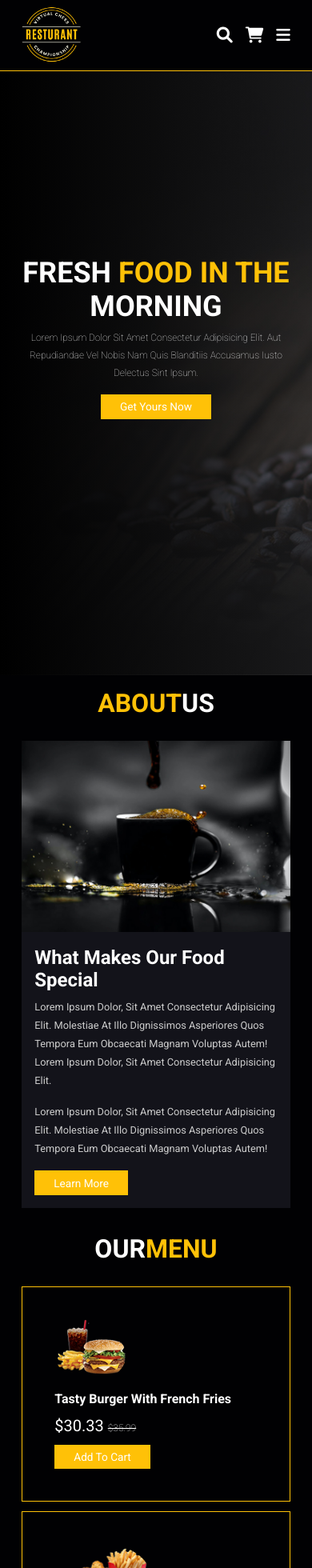
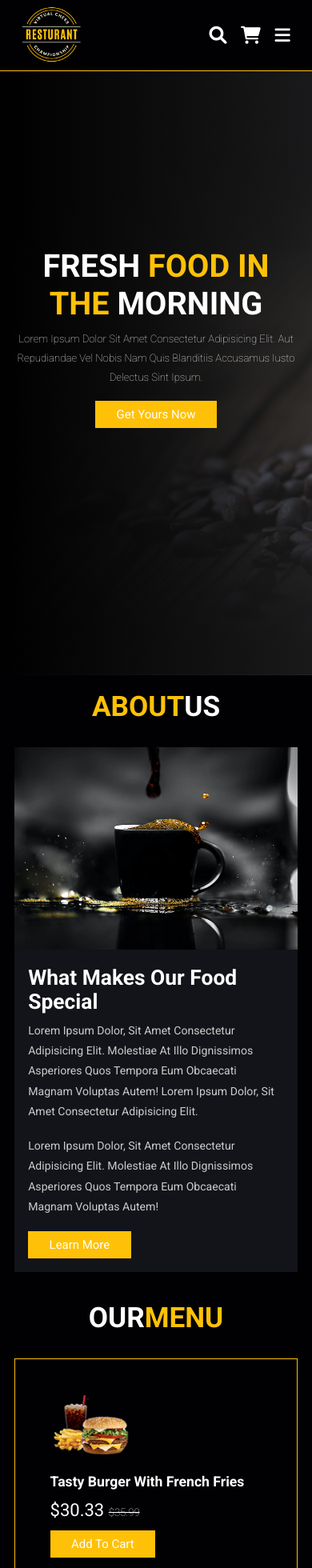
Before and after one commit to vaishu1109/restaurant-website-using-reactjs, a React (Create React App) app: page / in a window 390 px wide. Shown: the top 1960 px of the page at 80% size. Built offline with nearby package versions, Linux system fonts and the light colour scheme.

Commit message:
Responsiveness

```diff
--- a/src/Data.js
+++ b/src/Data.js
@@ -74,12 +74,15 @@ const cart = [
 const product = [
   {
     img: productImage1,
+    name: "Burger",
   },
   {
     img: productImage2,
+    name: "Cup Cake"
   },
   {
     img: productImage3,
+    name: "Cup Cake"
   },
 ];
 const review = [
--- a/src/assets/css/style.css
+++ b/src/assets/css/style.css
@@ -71,3 +71,16 @@ section {
       font-size: 50%;
     }
   }
+  @media (max-width: 991px) {
+    html {
+      font-size: 55%;
+    }
+
+    .header {
+      padding: 1.5rem 2rem;
+    }
+
+    section {
+      padding: 2rem;
+    }
+  }
--- a/src/components/Navbar/Navbar.css
+++ b/src/components/Navbar/Navbar.css
@@ -149,7 +149,8 @@
     width: 30rem;
     height: calc(100vh - 9.5rem);
   }
-  .header .navbar .active{
+
+  .header .navbar .active {
     right: 0;
   }
 
--- a/src/components/Product/Product.js
+++ b/src/components/Product/Product.js
@@ -2,6 +2,7 @@ import React from 'react'
 import "../Product/Product.css"
 import { product } from '../../Data'
 const Product = () => {
+  const star=<i className="fa-solid fa-star"></i>;
   return (
     <>
       <section className='product' id='product'>
@@ -19,9 +20,9 @@ const Product = () => {
                   <img src={item.img} alt="images" />
                 </div>
                 <div className='content'>
-                  <h3>Fresh Coffee</h3>
+                  <h3>{item.name}</h3>
                   <div className='stars'>
-                    <i className="fa-solid fa-star"></i>
+                    {star}
                     <i className="fa-solid fa-star"></i>
                     <i className="fa-solid fa-star"></i>
                     <i className="fa-solid fa-star"></i>
```
